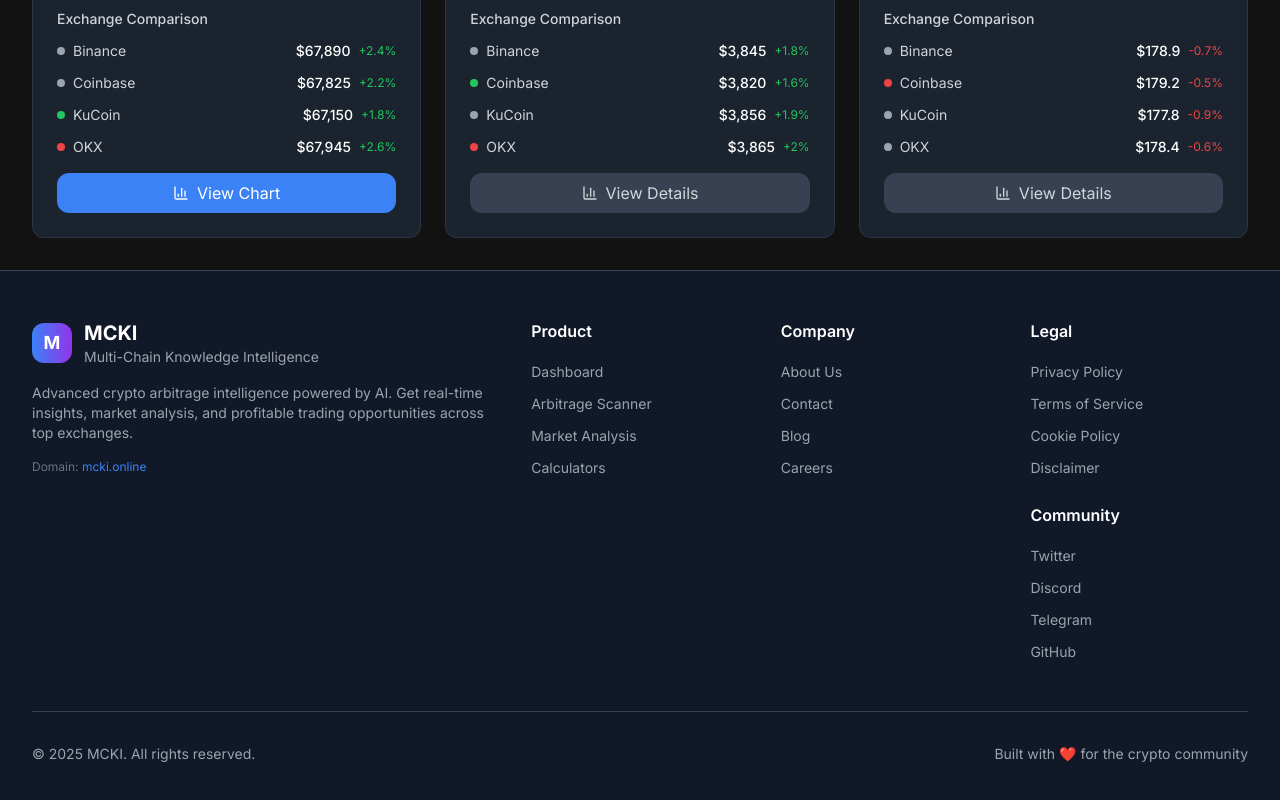
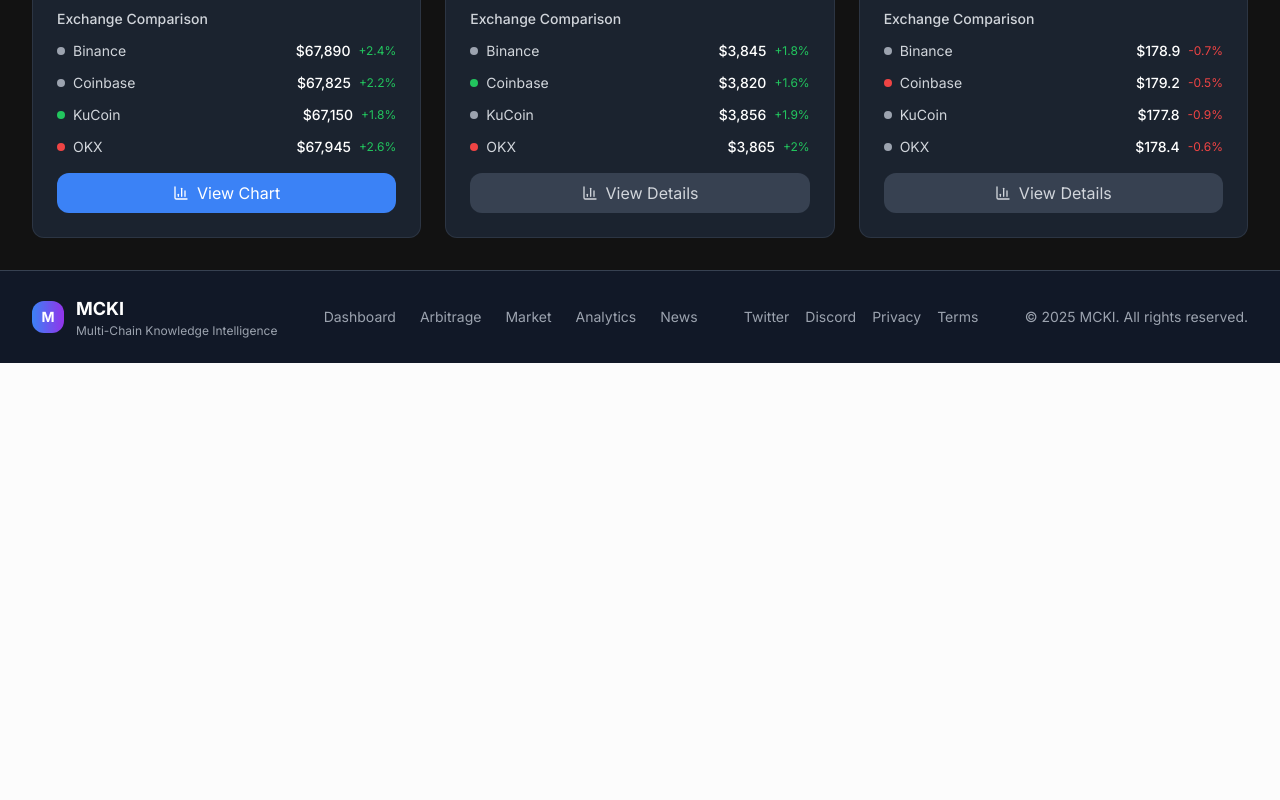
Before and after one commit to mannan-coder/mcki, a React (Vite) app: page /arbitrage in a window 1280 px wide. Shown: the part 2565-3365 px from the top of the page. After the commit the page ends 2928 px from the top, so only its background shows below. Built offline with nearby package versions, Linux system fonts and the light colour scheme.

Commit message:
Add logos and footer layout
Add coin and exchange logos and make footer elements a single row.

```diff
--- a/src/components/Footer.tsx
+++ b/src/components/Footer.tsx
@@ -37,125 +37,61 @@ const Footer = ({ isDarkMode }: FooterProps) => {
 
   return (
     <footer className={`border-t ${isDarkMode ? 'border-gray-700 bg-gray-900' : 'border-gray-200 bg-white'}`}>
-      <div className="max-w-7xl mx-auto px-4 sm:px-6 lg:px-8 py-12">
-        <div className="grid grid-cols-1 md:grid-cols-2 lg:grid-cols-5 gap-8">
+      <div className="max-w-7xl mx-auto px-4 sm:px-6 lg:px-8 py-6">
+        <div className="flex flex-col lg:flex-row justify-between items-center space-y-4 lg:space-y-0">
           {/* Brand Section */}
-          <div className="lg:col-span-2">
-            <div className="flex items-center space-x-3 mb-4">
-              <div className="w-10 h-10 bg-gradient-to-r from-blue-500 to-purple-600 rounded-lg flex items-center justify-center">
-                <span className="text-white font-bold text-lg">M</span>
+          <div className="flex items-center space-x-3">
+            <div className="w-8 h-8 bg-gradient-to-r from-blue-500 to-purple-600 rounded-lg flex items-center justify-center">
+              <span className="text-white font-bold text-sm">M</span>
             </div>
             <div>
-                <h3 className={`text-xl font-bold ${isDarkMode ? 'text-white' : 'text-gray-900'}`}>
+              <h3 className={`text-lg font-bold ${isDarkMode ? 'text-white' : 'text-gray-900'}`}>
                 MCKI
               </h3>
-                <p className={`text-sm ${isDarkMode ? 'text-gray-400' : 'text-gray-600'}`}>
+              <p className={`text-xs ${isDarkMode ? 'text-gray-400' : 'text-gray-600'}`}>
                 Multi-Chain Knowledge Intelligence
               </p>
             </div>
           </div>
-            <p className={`text-sm mb-4 ${isDarkMode ? 'text-gray-400' : 'text-gray-600'}`}>
-              Advanced crypto arbitrage intelligence powered by AI. Get real-time insights,
-              market analysis, and profitable trading opportunities across top exchanges.
-            </p>
-            <div className={`text-xs ${isDarkMode ? 'text-gray-500' : 'text-gray-500'}`}>
-              Domain: <span className="text-blue-500">mcki.online</span>
-            </div>
+
+          {/* Quick Links */}
+          <div className="flex flex-wrap items-center justify-center space-x-6 text-sm">
+            <Link to="/" className={`hover:text-blue-500 transition-colors ${isDarkMode ? 'text-gray-400' : 'text-gray-600'}`}>
+              Dashboard
+            </Link>
+            <Link to="/arbitrage" className={`hover:text-blue-500 transition-colors ${isDarkMode ? 'text-gray-400' : 'text-gray-600'}`}>
+              Arbitrage
+            </Link>
+            <Link to="/market" className={`hover:text-blue-500 transition-colors ${isDarkMode ? 'text-gray-400' : 'text-gray-600'}`}>
+              Market
+            </Link>
+            <Link to="/analytics" className={`hover:text-blue-500 transition-colors ${isDarkMode ? 'text-gray-400' : 'text-gray-600'}`}>
+              Analytics
+            </Link>
+            <Link to="/news" className={`hover:text-blue-500 transition-colors ${isDarkMode ? 'text-gray-400' : 'text-gray-600'}`}>
+              News
+            </Link>
           </div>
 
-          {/* Product Links */}
-          <div>
-            <h4 className={`font-semibold mb-4 ${isDarkMode ? 'text-white' : 'text-gray-900'}`}>
-              Product
-            </h4>
-            <ul className="space-y-2">
-              {footerLinks.product.map((link) => (
-                <li key={link.name}>
-                  <a
-                    href={link.href}
-                    className={`text-sm transition-colors hover:text-blue-500 ${
-                      isDarkMode ? 'text-gray-400' : 'text-gray-600'
-                    }`}
-                  >
-                    {link.name}
+          {/* Social & Legal */}
+          <div className="flex flex-wrap items-center justify-center space-x-4 text-sm">
+            <a href="https://twitter.com/mcki" target="_blank" rel="noopener noreferrer" className={`hover:text-blue-500 transition-colors ${isDarkMode ? 'text-gray-400' : 'text-gray-600'}`}>
+              Twitter
             </a>
-                </li>
-              ))}
-            </ul>
+            <a href="https://discord.gg/mcki" target="_blank" rel="noopener noreferrer" className={`hover:text-blue-500 transition-colors ${isDarkMode ? 'text-gray-400' : 'text-gray-600'}`}>
+              Discord
+            </a>
+            <Link to="/privacy" className={`hover:text-blue-500 transition-colors ${isDarkMode ? 'text-gray-400' : 'text-gray-600'}`}>
+              Privacy
+            </Link>
+            <Link to="/terms" className={`hover:text-blue-500 transition-colors ${isDarkMode ? 'text-gray-400' : 'text-gray-600'}`}>
+              Terms
+            </Link>
           </div>
 
-          {/* Company Links */}
-          <div>
-            <h4 className={`font-semibold mb-4 ${isDarkMode ? 'text-white' : 'text-gray-900'}`}>
-              Company
-            </h4>
-            <ul className="space-y-2">
-              {footerLinks.company.map((link) => (
-                <li key={link.name}>
-                  <Link
-                    to={link.href}
-                    className={`text-sm transition-colors hover:text-blue-500 ${
-                      isDarkMode ? 'text-gray-400' : 'text-gray-600'
-                    }`}
-                  >
-                    {link.name}
-                  </Link>
-                </li>
-              ))}
-            </ul>
-          </div>
-
-          {/* Legal & Social */}
-          <div>
-            <h4 className={`font-semibold mb-4 ${isDarkMode ? 'text-white' : 'text-gray-900'}`}>
-              Legal
-            </h4>
-            <ul className="space-y-2 mb-6">
-              {footerLinks.legal.map((link) => (
-                <li key={link.name}>
-                  <Link
-                    to={link.href}
-                    className={`text-sm transition-colors hover:text-blue-500 ${
-                      isDarkMode ? 'text-gray-400' : 'text-gray-600'
-                    }`}
-                  >
-                    {link.name}
-                  </Link>
-                </li>
-              ))}
-            </ul>
-
-            <h4 className={`font-semibold mb-4 ${isDarkMode ? 'text-white' : 'text-gray-900'}`}>
-              Community
-            </h4>
-            <ul className="space-y-2">
-              {footerLinks.social.map((link) => (
-                <li key={link.name}>
-                  <a
-                    href={link.href}
-                    target="_blank"
-                    rel="noopener noreferrer"
-                    className={`text-sm transition-colors hover:text-blue-500 ${
-                      isDarkMode ? 'text-gray-400' : 'text-gray-600'
-                    }`}
-                  >
-                    {link.name}
-                  </a>
-                </li>
-              ))}
-            </ul>
-          </div>
-        </div>
-
-        {/* Bottom Section */}
-        <div className={`mt-12 pt-8 border-t ${isDarkMode ? 'border-gray-700' : 'border-gray-200'}`}>
-          <div className="flex flex-col md:flex-row justify-between items-center">
+          {/* Copyright */}
           <div className={`text-sm ${isDarkMode ? 'text-gray-400' : 'text-gray-600'}`}>
             © {currentYear} MCKI. All rights reserved.
-            </div>
-            <div className={`text-sm mt-2 md:mt-0 ${isDarkMode ? 'text-gray-400' : 'text-gray-600'}`}>
-              Built with ❤️ for the crypto community
-            </div>
           </div>
         </div>
       </div>
--- a/src/components/arbitrage/LivePricesAcrossExchanges.tsx
+++ b/src/components/arbitrage/LivePricesAcrossExchanges.tsx
@@ -1,6 +1,7 @@
 import { Link } from 'react-router-dom';
 import { ExternalLink } from 'lucide-react';
 import { generateCoinPriceData, formatPrice, formatVolumeDisplay } from '@/utils/arbitrageUtils';
+import { getCoinLogoById, getExchangeLogo } from '@/utils/coinLogos';
 
 interface LivePricesAcrossExchangesProps {
   opportunities: any[];
@@ -127,11 +128,15 @@ const LivePricesAcrossExchanges = ({ opportunities, isDarkMode }: LivePricesAcro
                     {/* Cryptocurrency */}
                     <td className="px-3 py-3">
                       <div className="flex items-center space-x-2">
-                        <div className={`w-8 h-8 rounded-full flex items-center justify-center text-xs font-bold shadow-sm transition-transform group-hover:scale-105 ${
-                          isDarkMode ? 'bg-gradient-to-br from-gray-700 to-gray-800 text-gray-200' : 'bg-gradient-to-br from-gray-100 to-gray-200 text-gray-700'
-                        }`}>
-                          {coin.symbol.charAt(0)}
-                        </div>
+                        <img
+                          src={getCoinLogoById(coin.symbol.toLowerCase())}
+                          alt={coin.symbol}
+                          className="w-8 h-8 rounded-full"
+                          onError={(e) => {
+                            const target = e.target as HTMLImageElement;
+                            target.src = `https://via.placeholder.com/32x32/666666/ffffff?text=${coin.symbol.charAt(0)}`;
+                          }}
+                        />
                         <div>
                           <div className={`font-bold text-sm ${isDarkMode ? 'text-white' : 'text-gray-900'}`}>
                             {coin.symbol}
--- /dev/null
+++ b/src/utils/coinLogos.ts
@@ -0,0 +1,63 @@
+// Coin and exchange logo utilities
+export const getCoinLogo = (symbol: string): string => {
+  const coinSymbol = symbol.toLowerCase();
+  return `https://assets.coingecko.com/coins/images/markets/logo/${coinSymbol}.png`;
+};
+
+export const getExchangeLogo = (exchange: string): string => {
+  const exchangeLogos: { [key: string]: string } = {
+    'binance': 'https://assets.coingecko.com/markets/images/52/small/binance.jpg',
+    'coinbase': 'https://assets.coingecko.com/markets/images/23/small/Coinbase_Coin_Primary.png',
+    'kucoin': 'https://assets.coingecko.com/markets/images/61/small/kucoin.jpg',
+    'okx': 'https://assets.coingecko.com/markets/images/96/small/WeChat_Image_20220117220452.jpg',
+    'kraken': 'https://assets.coingecko.com/markets/images/29/small/kraken.jpg',
+    'bybit': 'https://assets.coingecko.com/markets/images/698/small/bybit_spot.jpg',
+    'gate.io': 'https://assets.coingecko.com/markets/images/60/small/gate.jpg',
+    'gateio': 'https://assets.coingecko.com/markets/images/60/small/gate.jpg',
+    'huobi': 'https://assets.coingecko.com/markets/images/23/small/huobi_logo.jpg',
+    'bitfinex': 'https://assets.coingecko.com/markets/images/4/small/BItfinex.png'
+  };
+
+  const exchangeName = exchange.toLowerCase();
+  return exchangeLogos[exchangeName] || `https://via.placeholder.com/24x24/666666/ffffff?text=${exchange.charAt(0).toUpperCase()}`;
+};
+
+export const getCoinLogoById = (coinId: string): string => {
+  const coinLogos: { [key: string]: string } = {
+    'bitcoin': 'https://assets.coingecko.com/coins/images/1/small/bitcoin.png',
+    'ethereum': 'https://assets.coingecko.com/coins/images/279/small/ethereum.png',
+    'binancecoin': 'https://assets.coingecko.com/coins/images/825/small/bnb-icon2_2x.png',
+    'solana': 'https://assets.coingecko.com/coins/images/4128/small/solana.png',
+    'cardano': 'https://assets.coingecko.com/coins/images/975/small/cardano.png',
+    'avalanche-2': 'https://assets.coingecko.com/coins/images/12559/small/Avalanche_Circle_RedWhite_Trans.png',
+    'polygon': 'https://assets.coingecko.com/coins/images/4713/small/matic-token-icon.png',
+    'chainlink': 'https://assets.coingecko.com/coins/images/877/small/chainlink-new-logo.png',
+    'litecoin': 'https://assets.coingecko.com/coins/images/2/small/litecoin.png',
+    'uniswap': 'https://assets.coingecko.com/coins/images/12504/small/uniswap-uni.png',
+    'stellar': 'https://assets.coingecko.com/coins/images/100/small/Stellar_symbol_black_RGB.png',
+    'vechain': 'https://assets.coingecko.com/coins/images/1167/small/VeChain-Logo-768x725.png',
+    'filecoin': 'https://assets.coingecko.com/coins/images/12817/small/filecoin.png',
+    'dogecoin': 'https://assets.coingecko.com/coins/images/5/small/dogecoin.png',
+    'shiba-inu': 'https://assets.coingecko.com/coins/images/11939/small/shiba.png',
+    'pepe': 'https://assets.coingecko.com/coins/images/29850/small/pepe-token.jpeg'
+  };
+
+  return coinLogos[coinId] || `https://via.placeholder.com/24x24/666666/ffffff?text=${coinId.charAt(0).toUpperCase()}`;
+};
+
+export const getExchangeColor = (exchange: string): string => {
+  const exchangeColors: { [key: string]: string } = {
+    'binance': '#f0b90b',
+    'coinbase': '#0052ff',
+    'kucoin': '#00d4aa',
+    'okx': '#000000',
+    'kraken': '#5741d9',
+    'bybit': '#f7931a',
+    'gate.io': '#64b5f6',
+    'gateio': '#64b5f6',
+    'huobi': '#2eaad8',
+    'bitfinex': '#16a085'
+  };
+
+  return exchangeColors[exchange.toLowerCase()] || '#666666';
+};
```
Lines whose indentation alone changed are shown as unchanged.
